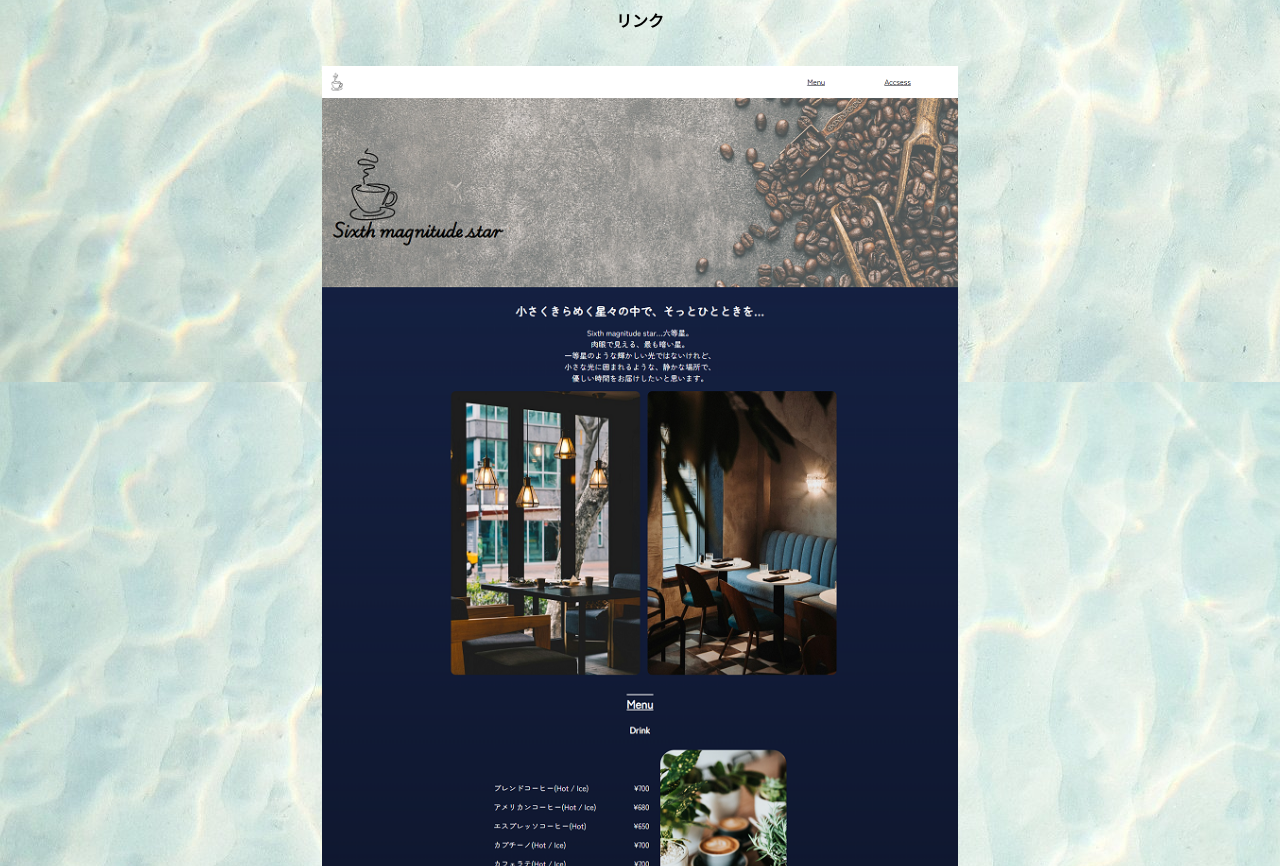
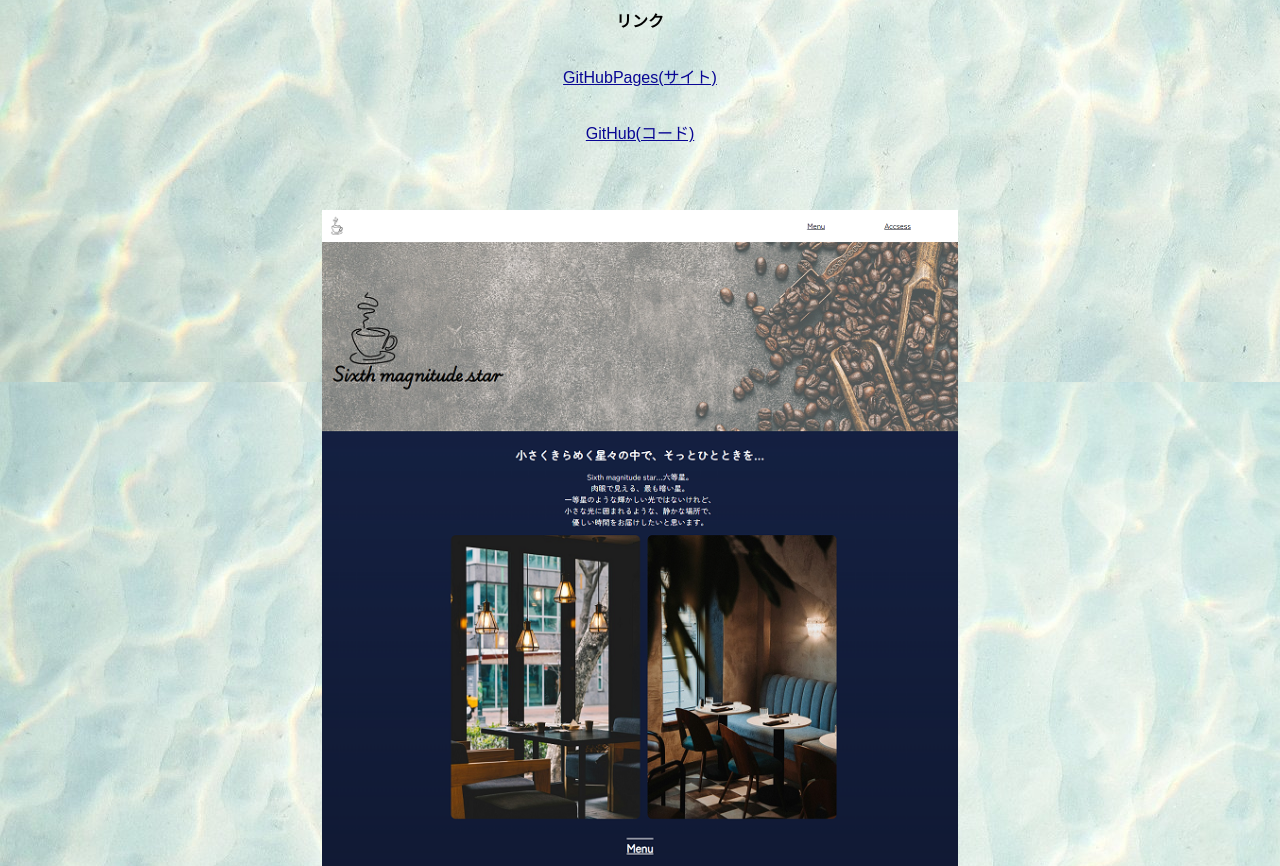
Before and after one commit to Chisato-Kikuno/kikuchi_portfolio, a plain HTML site: page works_cafeSite.html in a window 1280 px wide. Shown: the part 909-1775 px from the top of the page. Drawn offline with Linux system fonts and the light colour scheme; a web font is replaced by a local one.

Commit message:
Update works_cafeSite.html
add link

```diff
--- a/works_cafeSite.html
+++ b/works_cafeSite.html
@@ -46,6 +46,12 @@
             Accessの画像は架空の場所なのでWordで自作しています
           </p>
         <h3>リンク</h3>
+          <p>
+            <a href="https://chisato-kikuno.github.io/Sixth_magnitude_star/">GitHubPages(サイト)</a>
+          </p>
+          <p>
+            <a href="https://github.com/chisato-kikuno/Sixth_magnitude_star/">GitHub(コード)</a>
+          </p>
       </div>
       <img class="PC_thumbnail" src="img/Sixth magnitude star.png" alt="Sixth magnitude starのサムネイル">
       <img class="tablet_tumbnail" src="img/Sixth magnitude star -タブレットver-.png" alt="Sixth magnitude starのサムネイル">
```
